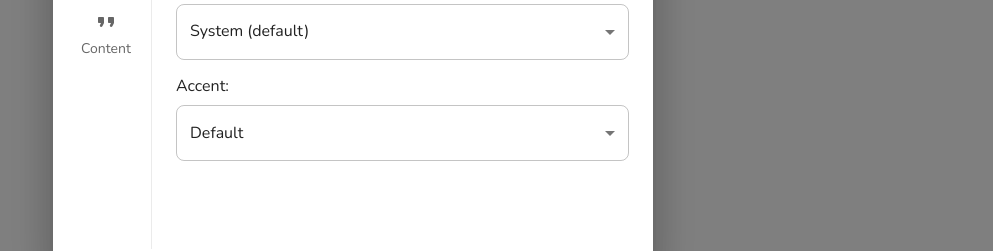
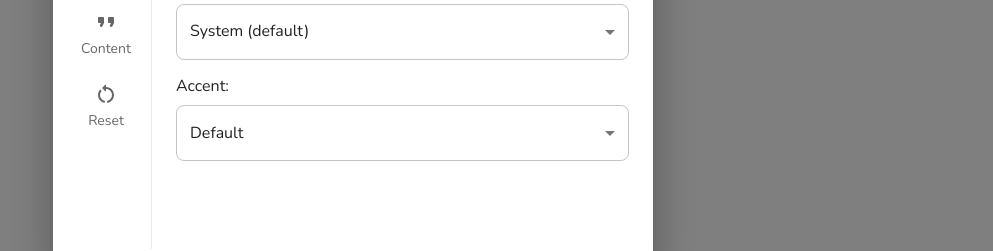
Before and after one commit to Matthieu7140/mv-portfolio, a React (Vite) app: page / in a window 1280 px wide. Both pictures are taken after a click on the button 1250 px from the left and 30 px from the top of the page. Shown: the part 331-582 px from the top of the page, without its empty margins (287-1280 px from the left). Built offline with nearby package versions, Linux system fonts and the light colour scheme; a web font is replaced by a local one.

Commit message:
Adding reset functions

```diff
--- a/src/components/ConfigPanel/Tabs.tsx
+++ b/src/components/ConfigPanel/Tabs.tsx
@@ -1,6 +1,8 @@
 import FormatPaintRoundedIcon from "@mui/icons-material/FormatPaintRounded";
 import FormatQuoteRoundedIcon from "@mui/icons-material/FormatQuoteRounded";
+import RestartAltRoundedIcon from "@mui/icons-material/RestartAltRounded";
 import {
+  Button,
   FormControl,
   MenuItem,
   Select,
@@ -75,6 +77,10 @@ const CustomTab = styled(Tab)({
   textTransform: "none",
 });
 
+const ResetButton = styled(Button)({
+  width: "fit-content",
+});
+
 function a11yProps(index: number) {
   return {
     id: `vertical-tab-${index}`,
@@ -97,6 +103,17 @@ export default function VerticalTabs() {
   //   const handleAccentChange = (e: SelectChangeEvent<string>) => {};
 
   const handleLanguageChange = (e: SelectChangeEvent<string>) => {};
+
+  const handleThemeReset = () => {
+    setTheme("system");
+  };
+
+  const handleContentReset = () => {};
+
+  const handleResetAll = () => {
+    handleThemeReset();
+    handleContentReset();
+  };
 
   return (
     <Stack direction="row" spacing={3} width="100%" height="100%">
@@ -126,6 +143,11 @@ export default function VerticalTabs() {
           label="Content"
           {...a11yProps(1)}
         />
+        <CustomTab
+          icon={<RestartAltRoundedIcon />}
+          label="Reset"
+          {...a11yProps(2)}
+        />
       </Tabs>
       <TabPanel title="Theme" value={value} index={0}>
         <ConfigFormElement title="Mode:">
@@ -146,6 +168,17 @@ export default function VerticalTabs() {
           <Select></Select>
         </ConfigFormElement>
       </TabPanel>
+      <TabPanel title="Reset" value={value} index={2}>
+        <Stack direction="column" spacing={1}>
+          <ResetButton onClick={handleThemeReset}>
+            Reset theme parameters
+          </ResetButton>
+          <ResetButton onClick={handleContentReset}>
+            Reset content parameters
+          </ResetButton>
+          <ResetButton onClick={handleResetAll}>Reset all</ResetButton>
+        </Stack>
+      </TabPanel>
     </Stack>
   );
 }
```
